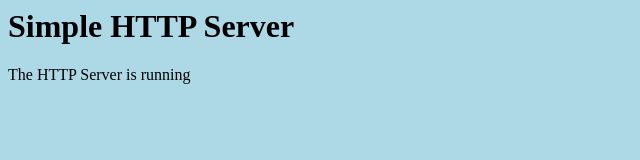
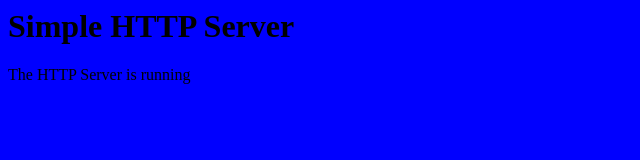
Before and after one commit to JacquesN1/c270_assignment, a plain HTML site: page index.html in a window 1280 px wide. Shown: the whole page, without its empty margins (0-640 px from the left). Drawn offline with Linux system fonts and the light colour scheme.

Commit message:
jenkinsfile

```diff
--- a/index.html
+++ b/index.html
@@ -2,7 +2,7 @@
     <head>
         <title>Simple HTTP Server</title>
     </head>
-    <body style="background-color:lightblue;">
+    <body style="background-color:blue;">
         <h1>Simple HTTP Server</h1>
         <p>The HTTP Server is running</p>
     </body>
```
